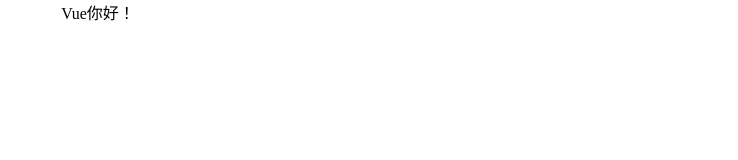
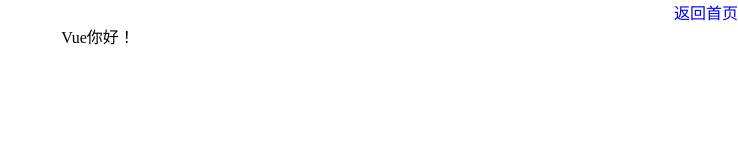
Before and after one commit to DarkKnightPaul/vue-study, a plain HTML site: page vue-basic/html/base.html in a window 1280 px wide. Shown: the whole page, without its empty margins (542-1280 px from the left). Drawn offline with Linux system fonts and the light colour scheme.

Commit message:
添加了基本样式和返回首页的超链接

```diff
--- a/vue-basic/css/app.css
+++ b/vue-basic/css/app.css
@@ -7,6 +7,19 @@ body {
   margin: 0px;
 }
 
+a {
+  text-decoration: none;
+  color: #0000ff;
+}
+
+a:hover {
+  color: #ff0000;
+}
+
 .tc {
   text-align: center;
 }
+
+.tr {
+  text-align: right;
+}
--- a/vue-basic/html/base.html
+++ b/vue-basic/html/base.html
@@ -6,6 +6,7 @@
     <link rel="stylesheet" href="../css/app.css">
   </head>
   <body>
+    <div class="tr"><a href="index.html">返回首页</a></div>
     <div id="app" class="tc">
       {{message}}
     </div>
```
Also changed, not shown: vue-basic/html/vue01.html (+1 -0 lines).
